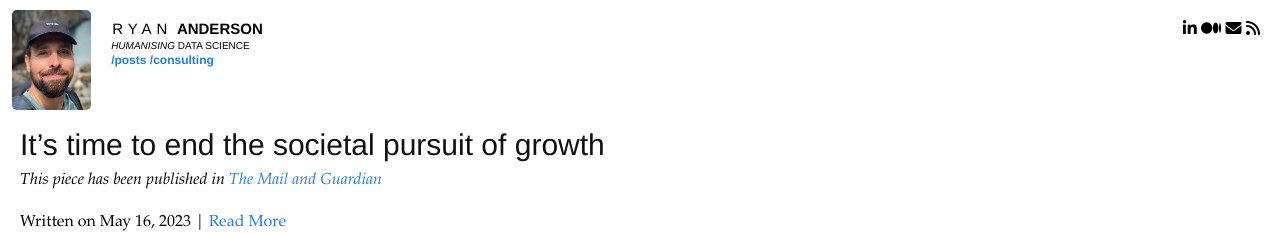
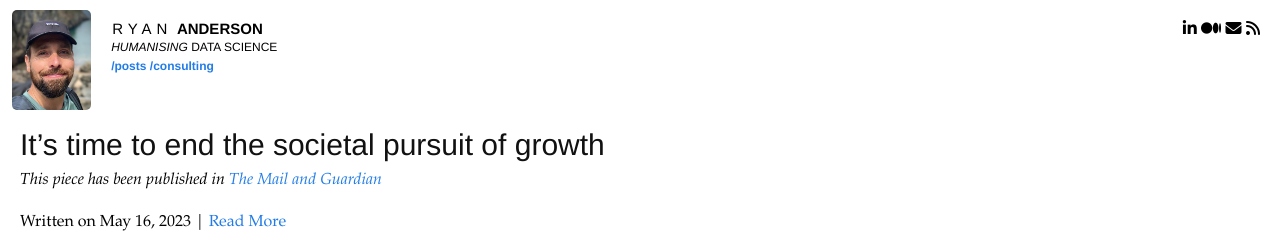
Before and after one commit to ryan-anderson-ds/ryan-anderson-ds.github.io, a Jekyll site: the page built from index.html, in a window 1280 px wide. Shown: the top 233 px of the page. Built offline with Jekyll 4.4.1, drawn with Linux system fonts in a browser that asks for light colours.

Commit message:
Update base.scss

```diff
--- a/css/base.scss
+++ b/css/base.scss
@@ -57,11 +57,11 @@ a {
   .subt {
     text-transform: uppercase;
     margin: 2px 0 2px 0;
-    font-size: 10px;
+    font-size: 12px;
   }
 
 .links {
-    margin: 2px 0 2px 0;
+    margin: 5px 0 2px 0;
     font-size: 12px;
     font-weight: bold;
     text-transform: none;
```
